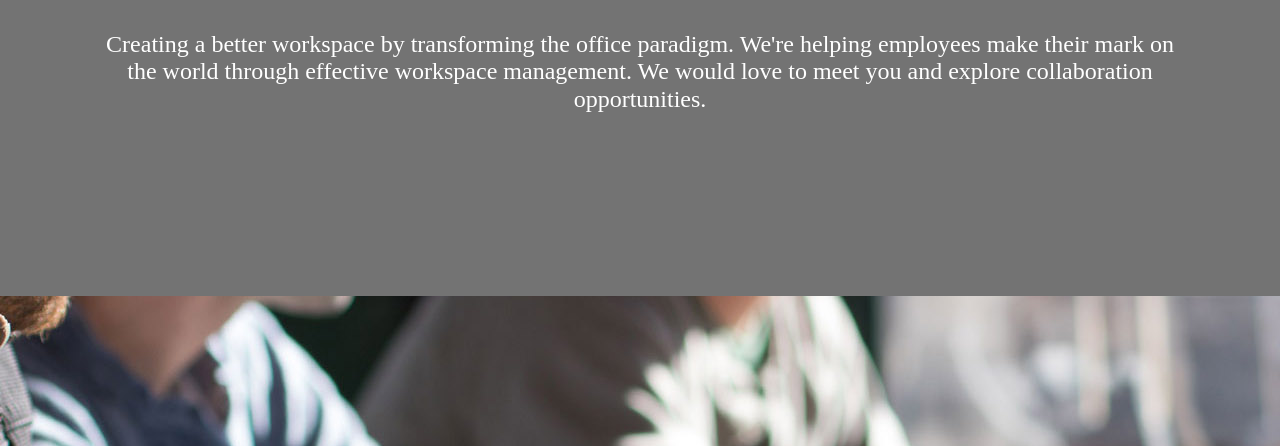
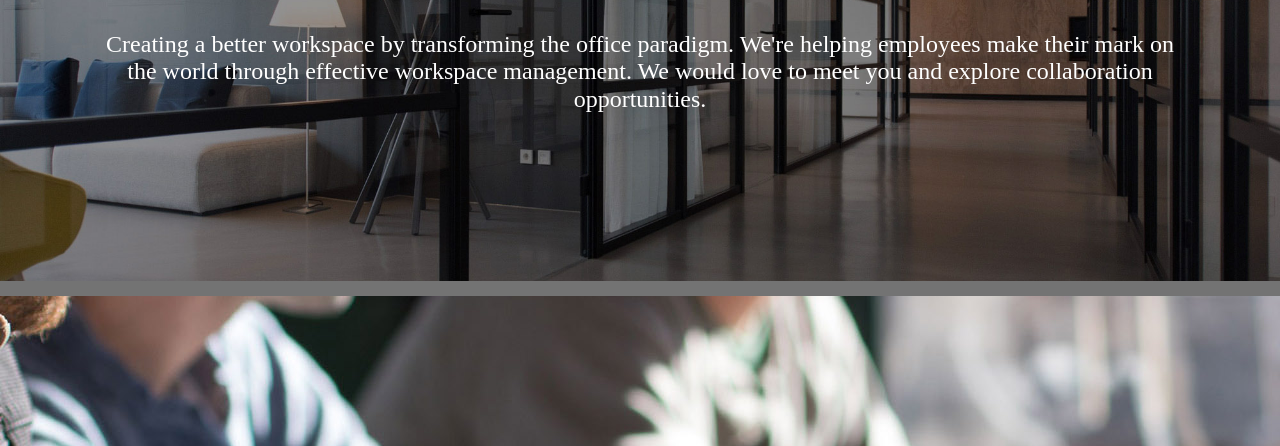
Before and after one commit to ezequielcutin/hw3_2024, a plain HTML site: page index.html in a window 1280 px wide. Shown: the part 190-636 px from the top of the page. Drawn offline with Linux system fonts and the light colour scheme; the site is published under a folder, as on GitHub Pages, so addresses that start at the root find nothing.

Commit message:
Update style.css

```diff
--- a/css/style.css
+++ b/css/style.css
@@ -161,7 +161,7 @@ first div in the grid  and place it in the grid. */
 
 .container>div:first-child {
   grid-column: 1 / -1;
-  background-image: url('/images/header.jpg');
+  background-image: url('../images/header.jpg');
   background-attachment: fixed;
   background-repeat: no-repeat;
   background-size: cover;
```
